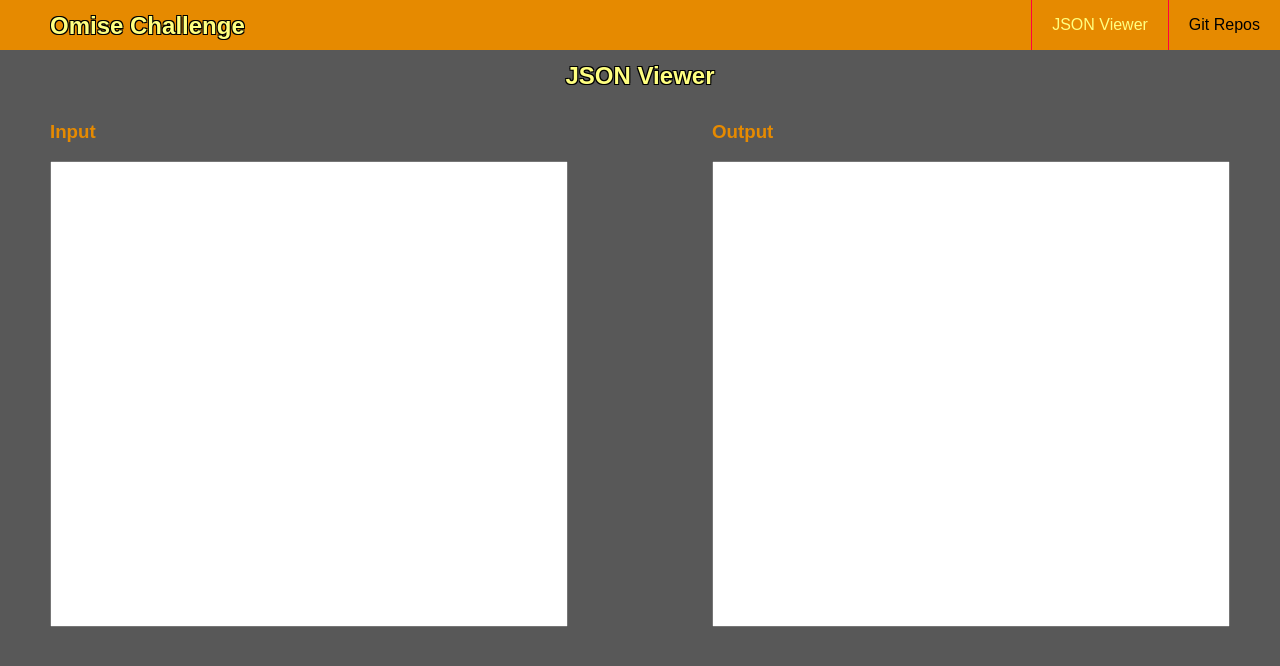
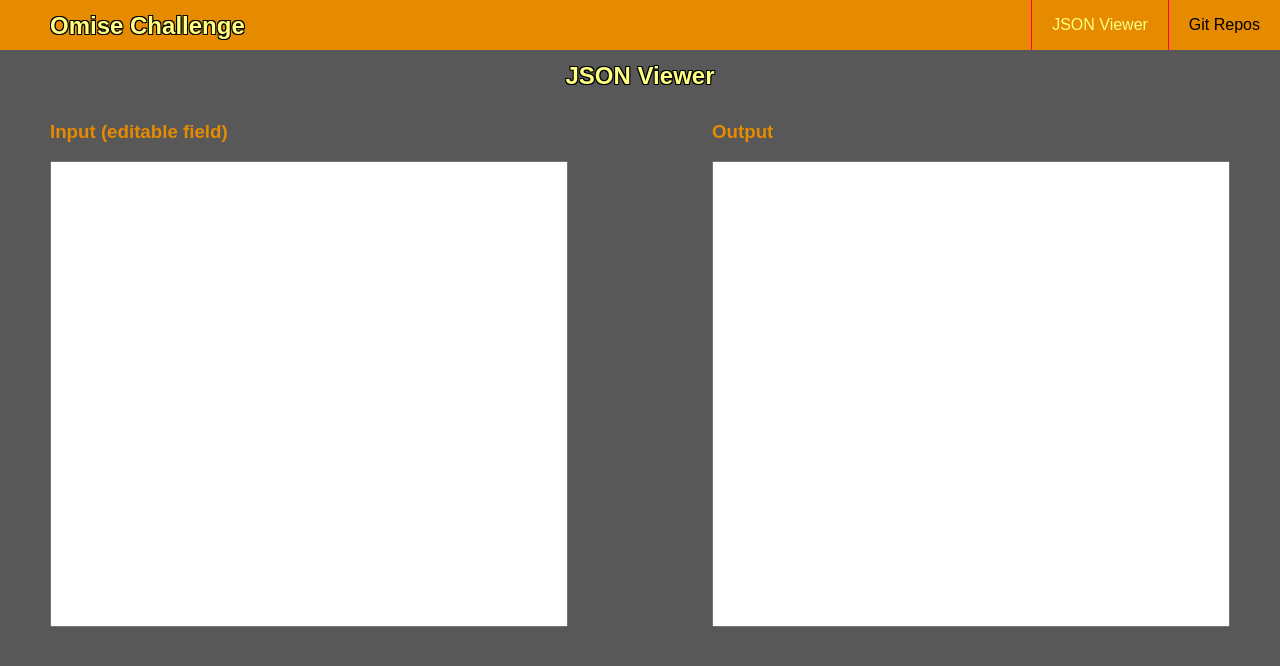
Before and after one commit to salbadr/omise-react-challenge, a React (Create React App) app: page / in a window 1280 px wide. Shown: the top 666 px of the page. Built offline with nearby package versions, Linux system fonts and the light colour scheme; the HTML template or start-up script is replaced by a standard one.

Commit message:
Added  text

```diff
--- a/src/components/JSONViewer.js
+++ b/src/components/JSONViewer.js
@@ -99,7 +99,7 @@ class JSONViewer extends Component {
                 <h2>JSON Viewer</h2>
                 <div className="json-container">
                     <div>
-                        <h3>Input</h3>
+                        <h3>Input (editable field)</h3>
                         <textarea onChange={this.handleChange} className="json-input"></textarea>
                     </div>
                     <div>
```
